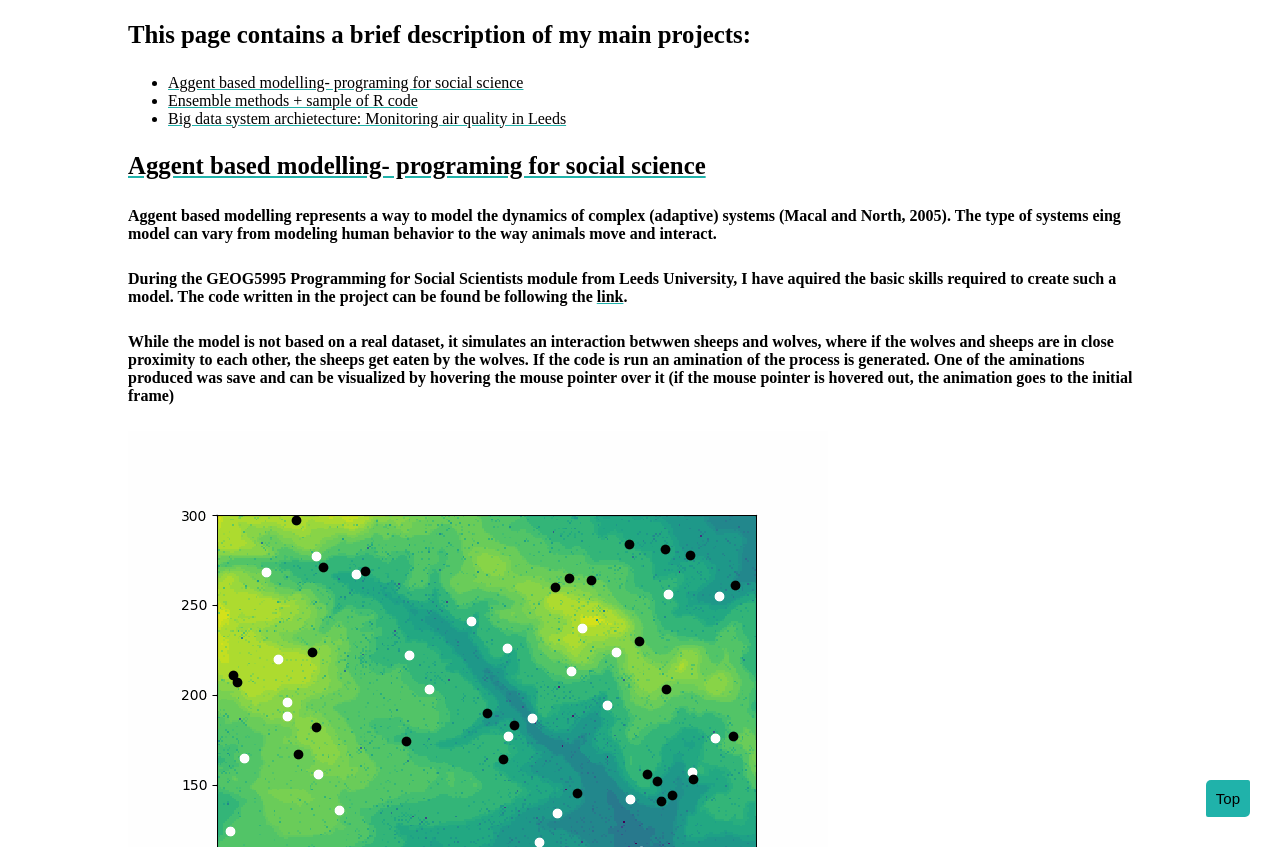
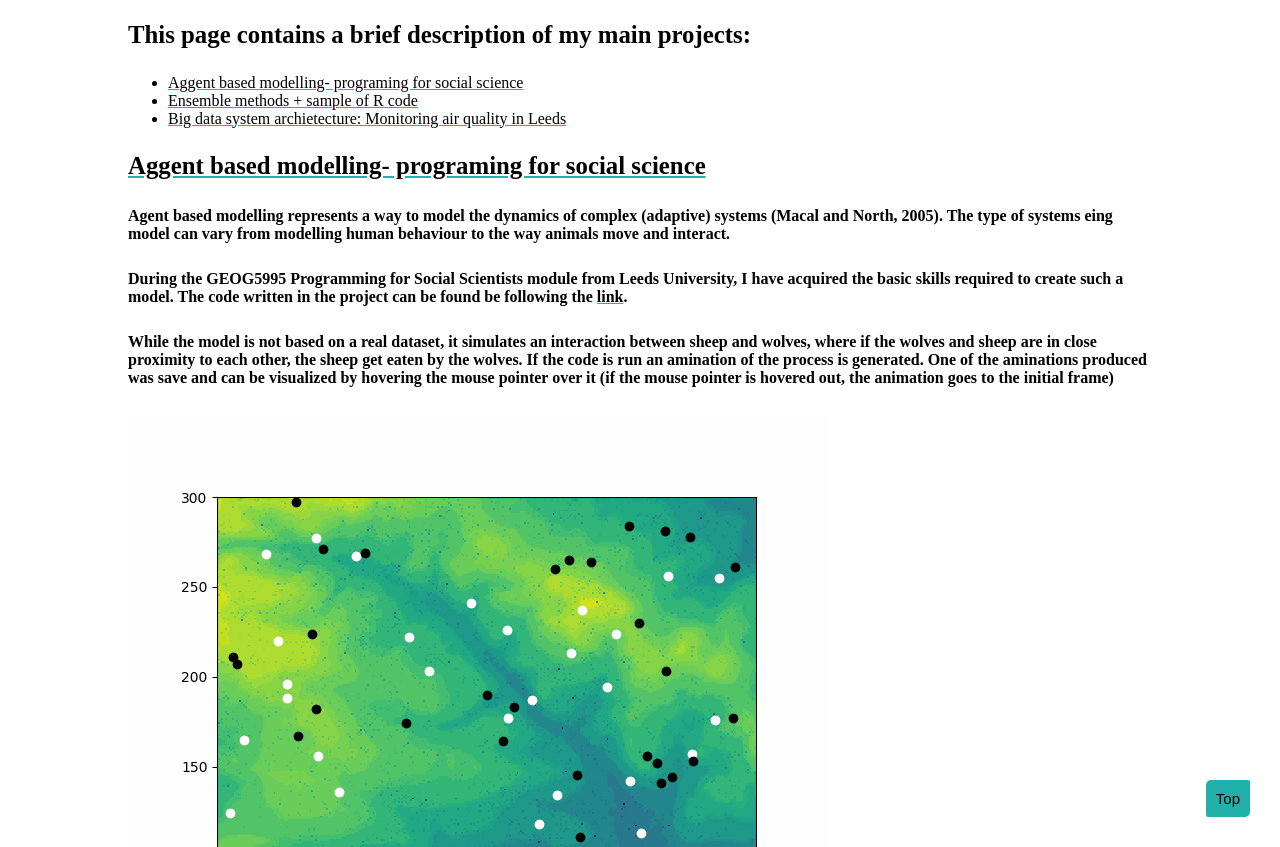
Before and after one commit to ananico/ananico.github.io, a Jekyll site: the page projects.html, which Jekyll copies as it is, in a window 1280 px wide and 900 px high, scrolled down 391 px, cut to the strip 53-900 px from the top of the window. Built offline with Jekyll 4.4.1, drawn with Linux system fonts in a browser that asks for light colours.

Commit message:
Update projects.html

```diff
--- a/projects.html
+++ b/projects.html
@@ -40,13 +40,13 @@
 </ul>
 
 <a id="agent"><h3>Aggent based modelling- programing for social science</h3></a>
-<h5>Aggent based modelling represents a way to model the dynamics of complex (adaptive) systems (Macal and North, 2005).
-The type of systems eing model can vary from modeling human behavior to the way animals move and interact.</h5>
-<h5>During the GEOG5995 Programming for Social Scientists module from Leeds University, I have aquired the basic skills required to
+<h5>Agent based modelling represents a way to model the dynamics of complex (adaptive) systems (Macal and North, 2005).
+The type of systems eing model can vary from modelling human behaviour to the way animals move and interact.</h5>
+<h5>During the GEOG5995 Programming for Social Scientists module from Leeds University, I have acquired the basic skills required to
 create such a model. The code written in the project can be found be following the <a href="https://github.com/ananico/Programming_Social_Science">link</a>.</h5>
 
-<h5>While the model is not based on a real dataset, it simulates an interaction betwwen sheeps and wolves, where if
-the wolves and sheeps are in close proximity to each other, the sheeps get eaten by the wolves. If the code is run an amination of
+<h5>While the model is not based on a real dataset, it simulates an interaction between sheep and wolves, where if
+the wolves and sheep are in close proximity to each other, the sheep get eaten by the wolves. If the code is run an amination of
 the process is generated. One of the aminations produced was save and can be visualized by hovering the mouse pointer over it
 (if the mouse pointer is hovered out, the animation goes to the initial frame)</h5>
 
```
